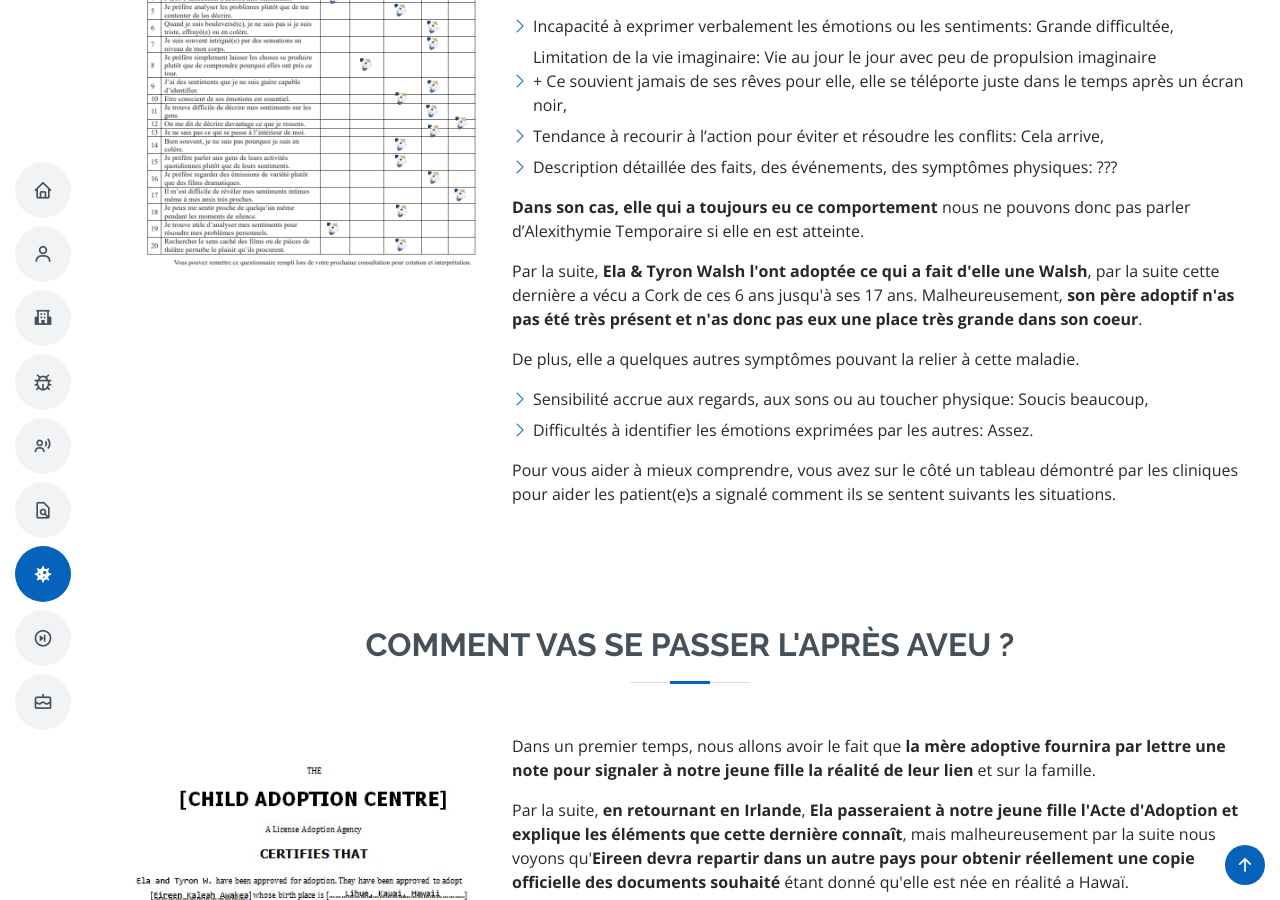
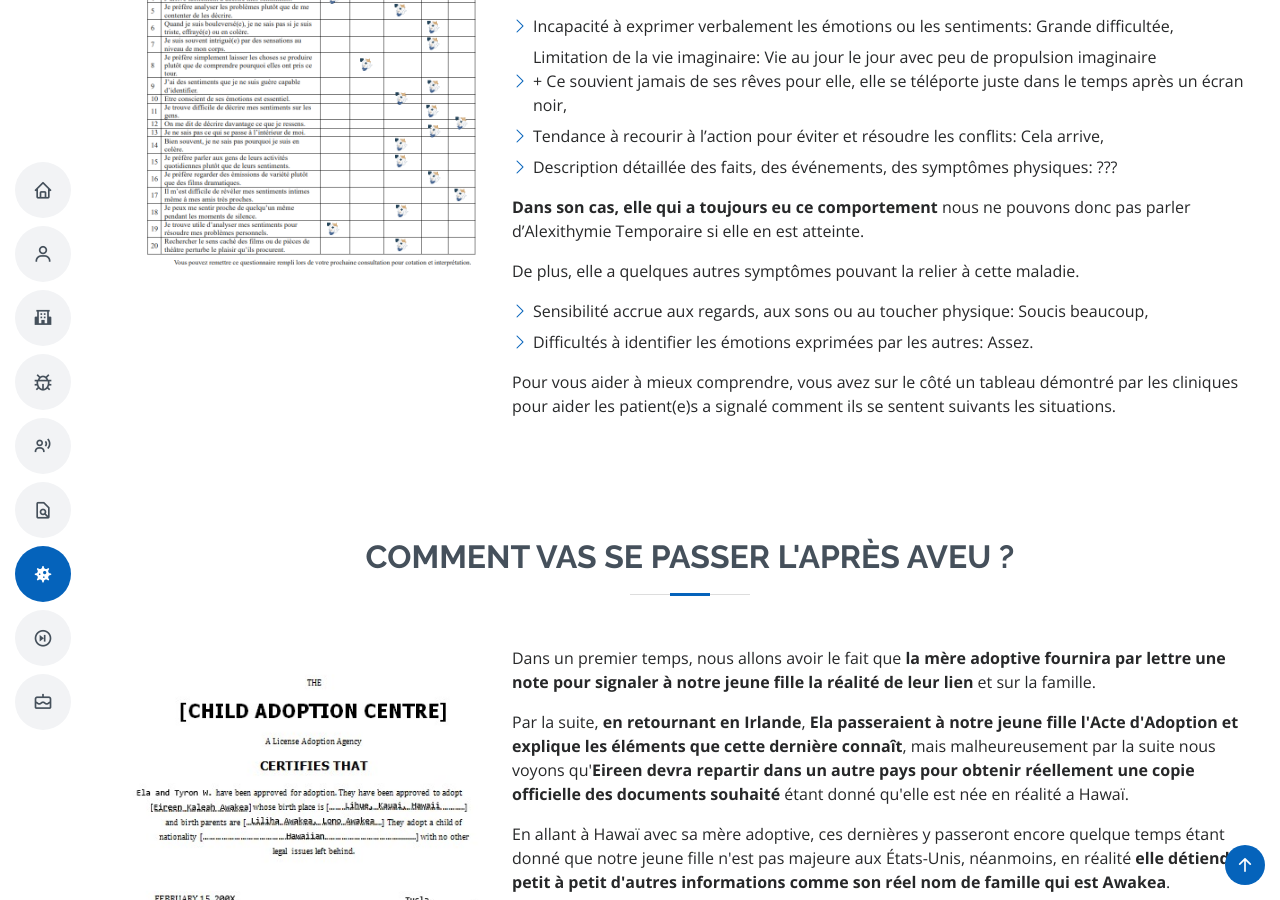
Before and after one commit to ARCHIV3D/sanctuary.01, a Jekyll site: the page hrp/bg/index.html, which Jekyll copies as it is, in a window 1280 px wide and 900 px high, scrolled down 6481 px. Built offline with Jekyll 4.4.1, drawn with Linux system fonts in a browser that asks for light colours.

Commit message:
Update index.html

```diff
--- a/hrp/bg/index.html
+++ b/hrp/bg/index.html
@@ -408,10 +408,6 @@
               <b>Dans son cas, elle qui a toujours eu ce comportement</b> nous ne pouvons donc pas parler d’Alexithymie Temporaire si elle en est atteinte.
             </p>
             <p>
-              Par la suite, <b>Ela & Tyron Walsh l'ont adoptée ce qui a fait d'elle une Walsh</b>, par la suite cette dernière a vécu a Cork de ces 6 ans jusqu'à ses 17 ans.
-              Malheureusement, <b>son père adoptif n'as pas été très présent et n'as donc pas eux une place très grande dans son coeur</b>.
-            </p>
-            <p>
               De plus, elle a quelques autres symptômes pouvant la relier à cette maladie.
             </p>
             <ul>
```
